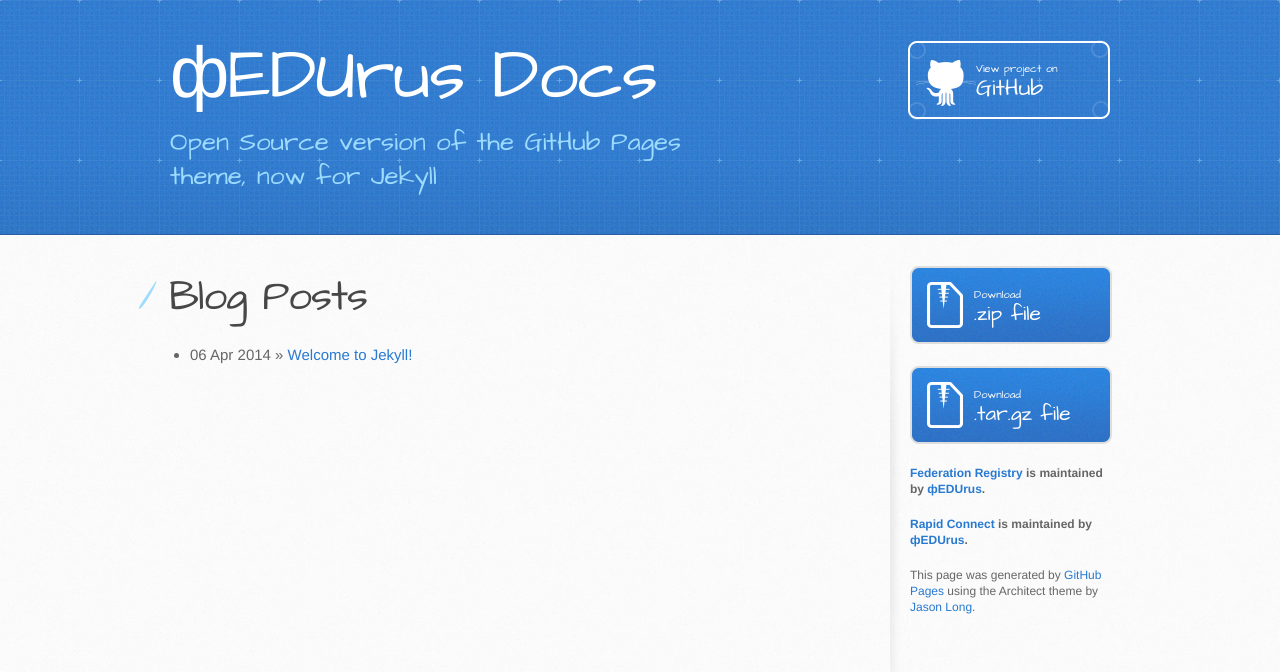
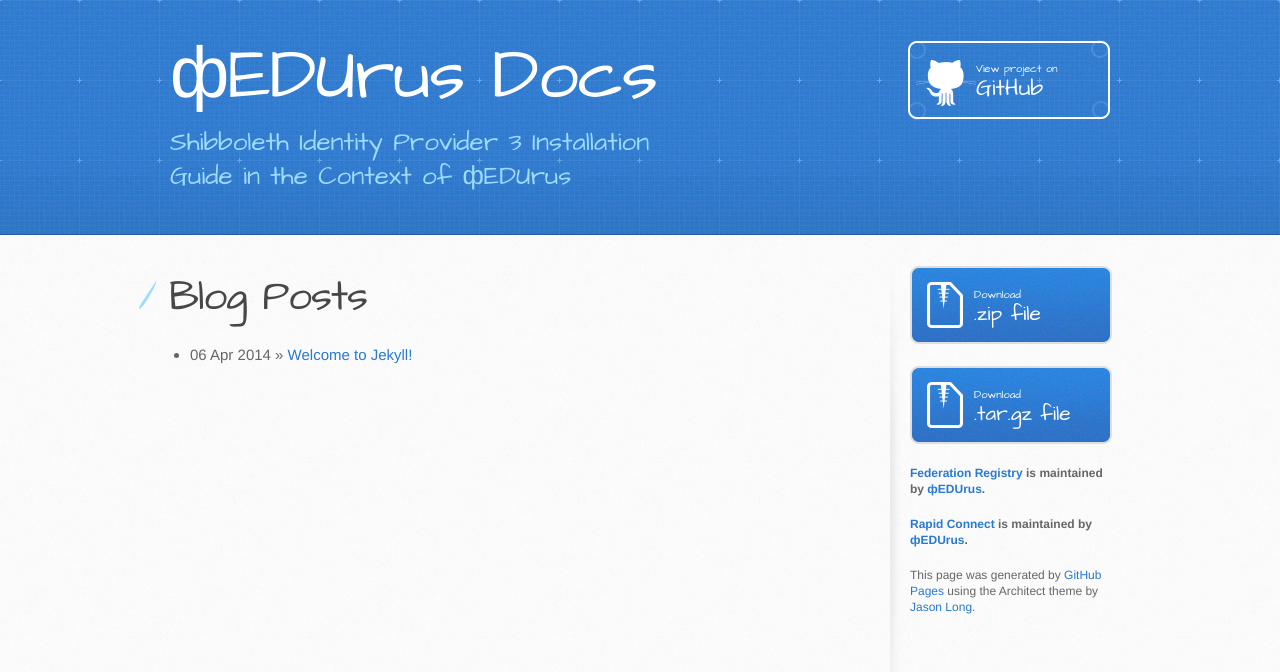
Before and after one commit to fedurusaccessfed/fedurusaccessfed, a Jekyll site: the page built from index.html, in a window 1280 px wide. Shown: the top 672 px of the page. Built offline with Jekyll 4.4.1, drawn with Linux system fonts in a browser that asks for light colours; Markdown is read by kramdown in place of the engine named in the settings.

Commit message:
Change subtitle default.html

```diff
--- a/_layouts/default.html
+++ b/_layouts/default.html
@@ -20,7 +20,7 @@
     <header>
       <div class="inner">
         <h1> {{ site.name }} </h1>
-        <h2>Open Source version of the GitHub Pages theme, now for Jekyll</h2>
+        <h2>Shibboleth Identity Provider 3 Installation Guide in the Context of фEDUrus</h2>
         <a href="https://github.com/fedurusaccessfed/fedurusaccessfed.github.io" class="button"><small>View project on</small> GitHub</a>
       </div>
     </header>
```
